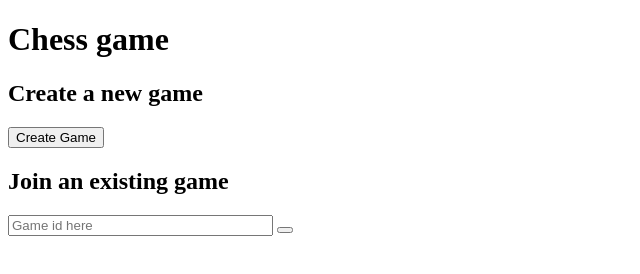
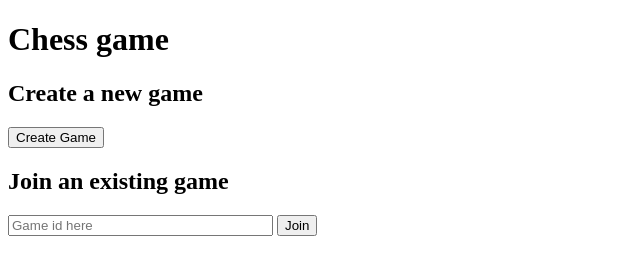
Before and after one commit to dchua-ch/chessgame, a website: page static/index.html in a window 1280 px wide. Shown: the full height of the page, 0-640 px from the left. Drawn offline with Linux system fonts and the light colour scheme.

Commit message:
Fix button

```diff
--- a/static/index.html
+++ b/static/index.html
@@ -20,7 +20,7 @@
                     size="30"
                     placeholder="Game id here"
                 />
-                <button type="button"></button>
+                <button type="button">Join</button>
             </section>
         </form>
     </body>
```
